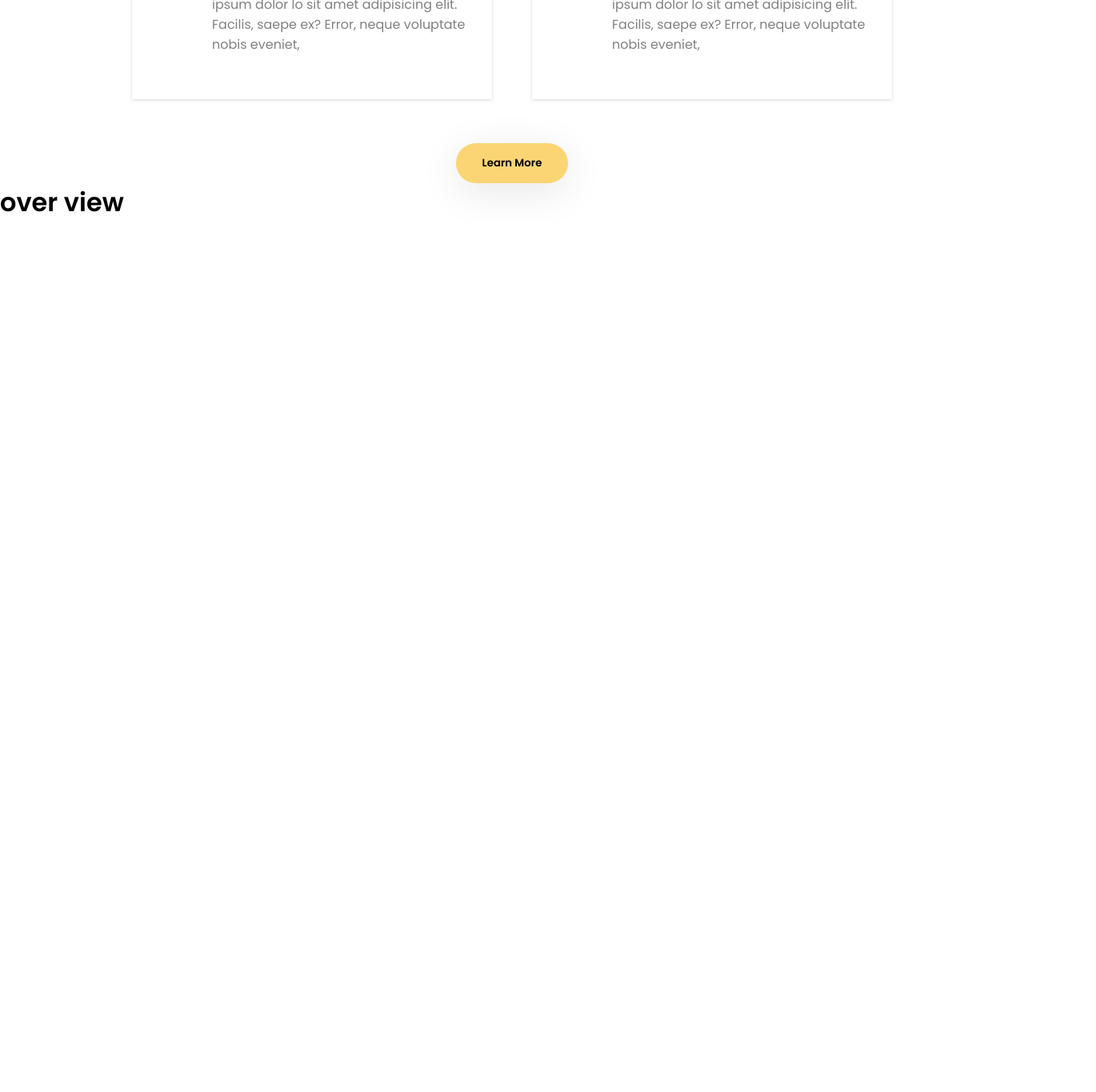
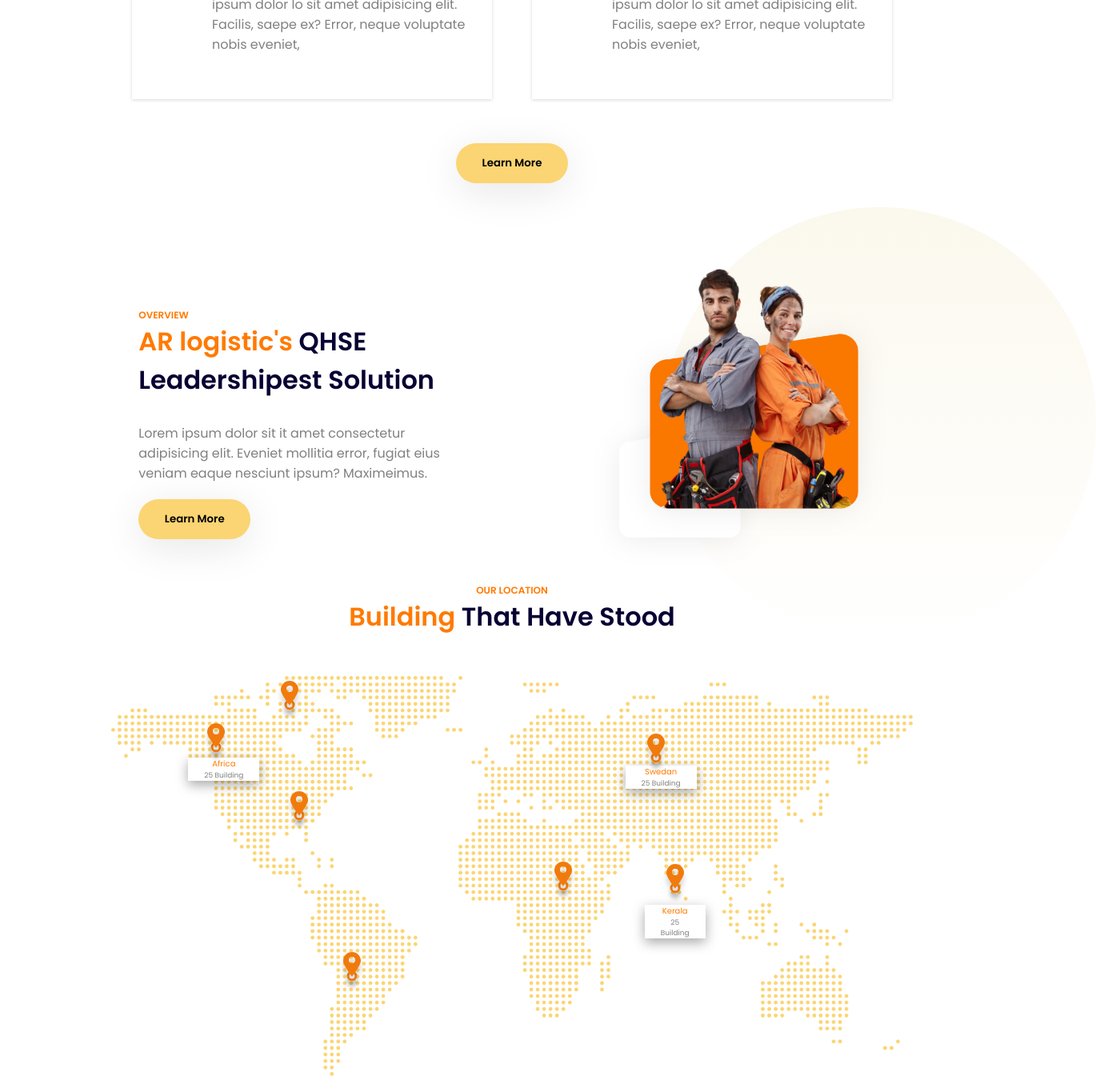
Before and after one commit to prathyu116/logestic, a React (Create React App) app: page / in a window 1280 px wide. Shown: the part 1637-3002 px from the top of the page at 80% size, 1370 px wide, since content can reach past the window. Before the commit the page ends 1914 px from the top, so only its background shows below. Built offline with nearby package versions, Linux system fonts and the light colour scheme.

Commit message:
location complted

```diff
--- a/src/App.css
+++ b/src/App.css
@@ -7,6 +7,7 @@ body{
   background-image: url('./Assets/background\ -\ spotlight.svg');
   background-repeat: no-repeat;
   font-family: Poppins;
+  overflow-x: hidden;
 
 
 }
--- a/src/App.js
+++ b/src/App.js
@@ -1,6 +1,7 @@
 import './App.css';
 import Header from './Components/Header/Header';
 import { LandingSection } from './Components/LandingSection/LandingSection';
+import Location from './Components/Location/Location';
 import OverView from './Components/OverView/OverView';
 import ServiceComponent from './Components/ServiceComponent/ServiceComponent';
 
@@ -12,6 +13,7 @@ function App() {
         <LandingSection/>
         <ServiceComponent />
         <OverView />
+        <Location />
       </div>
     </>
   );
--- a/src/Components/LandingSection/LandingSection.jsx
+++ b/src/Components/LandingSection/LandingSection.jsx
@@ -3,7 +3,7 @@ import "./LandingSection.css";
 import spot from './../../Assets/spot - vector.svg';
 import spotman from './../../Assets/spotlight - image - 01.png';
 import moreusimg from './../../Assets/more - us - image.png';
-import bgyellow from './../../Assets/background - thoran.svg';
+import bground from './../../Assets/background - thoran.svg';
 import CommonHeadingSubHeading from '../CommonHeadingSubHeading/CommonHeadingSubHeading';
 export const LandingSection = () => {
 
@@ -33,7 +33,7 @@ export const LandingSection = () => {
                     <div className="landing-row2-img-container">
 
                         <div className="landing-vector">
-                            <img src={bgyellow} alt="vectorimg" className="vector-img" />
+                            <img src={bground} alt="vectorimg" className="vector-img" />
                         </div>
                         <div className="landing-moreus-img">
                             <img src={moreusimg} alt="Image" className="moreus-img" />
@@ -49,7 +49,7 @@ export const LandingSection = () => {
                             text1="ABOUT US" textoange="Know" text2="More Us"
                             text3={["Lorem ipsum dolor,", <span style={{ color: "#FF7A00" }}>AR World</span>, " it amet consectetur adipisicing elit. Eveniet mollitia error, fugiat eius veniam eaque nesciunt ipsum? Maximeimus."]}
                         />
-
+                            <button>Learn More</button>
                     </div>
 
                 </div>
--- /dev/null
+++ b/src/Components/Location/Location.css
@@ -0,0 +1,106 @@
+.location-container{
+    display: flex;
+    flex-direction: column;
+    align-items: center;
+    justify-content: center;
+    /* padding: 40px; */
+    /* text-align: center; */
+}
+.location-heading{
+    display: flex;
+    align-items: center;
+    justify-content: center;
+    text-align: center;
+}
+.location-img-container{
+    padding: 20px 40px;
+    position: relative;
+
+}
+.location-img{
+    height: 500px;
+    width: 100%;
+
+}
+.location-img img{
+    height: 100%;
+    width: 100%;
+
+}
+.location-icon1{
+    position: absolute;
+    top: 25px;
+    left: 243px;
+}
+.location-icon2{
+    position: absolute;
+    top: 78px;
+    left: 151px;
+}
+.location-icon3{
+    position: absolute;
+    top: 163px;
+    left: 255px;
+}
+.location-icon4{
+    position: absolute;
+    top: 91px;
+    right: 328px;
+}
+.location-icon5{
+    position: absolute;
+    bottom: 117px;
+    left: 321px;
+}
+.location-icon6{
+    position: absolute;
+    right: 457px;
+    top: 251px;
+
+}
+.location-icon7{
+    position: absolute;
+    width: 50px;
+    top: 254px;
+    right: 312px;
+    display: flex;
+    flex-direction: column;
+    align-items: center;
+    justify-content: center;
+}
+.location-icon-heading1{
+  padding: 0 20px;
+    display: flex;
+    flex-direction: column;
+    align-items:center;
+    text-align: center;
+    justify-content: center;
+    background-color:white;
+    box-shadow: rgba(0, 0, 0, 0.35) 0px 5px 15px;
+    margin: -15px;
+}
+.location-icon-heading2{
+  padding: 0 20px;
+    display: flex;
+    flex-direction: column;
+    align-items:center;
+    text-align: center;
+    justify-content: center;
+    background-color:white;
+    box-shadow: rgba(0, 0, 0, 0.35) 0px 5px 15px;
+    margin: -18px;
+}
+.location-icon-heading3{
+  padding: 0 20px;
+    display: flex;
+    flex-direction: column;
+    align-items:center;
+    text-align: center;
+    justify-content: center;
+    box-shadow: rgba(0, 0, 0, 0.35) 0px 5px 15px;
+}
+.location-icon1 img{
+
+
+
+}
--- /dev/null
+++ b/src/Components/Location/Location.jsx
@@ -0,0 +1,71 @@
+import React from 'react';
+import CommonHeadingSubHeading from '../CommonHeadingSubHeading/CommonHeadingSubHeading';
+
+import map from './../../Assets/map - image.png'
+import locationimg from './../../Assets/location - icon.svg'
+import './Location.css'
+const Location = () => {
+    return (
+        <>
+            <div className="location-container">
+                <div className="location-heading">
+                    <CommonHeadingSubHeading
+                        text1="OUR LOCATION" textoange="Building" text2="That Have Stood"
+                        text3=""
+                    />
+
+                </div>
+                <div className="location-img-container">
+                    <div className="location-img">
+                        <img src={map} alt="image" />
+                    </div>
+                    <div className="location-icon1">
+                        <img src={locationimg} alt="locationIMG" />
+
+                    </div>
+                    <div className="location-icon2">
+                        <img src={locationimg} alt="locationIMG" />
+                        <div className="location-icon-heading1">
+                            <p style={{ fontSize: 10, color: "#FF7A00", fontWeight: 500 }}>Africa</p>
+                            <p style={{ fontSize: 9, color: "gray" }}>25 Building</p>
+                        </div>
+
+                    </div>
+                    <div className="location-icon3">
+                        <img src={locationimg} alt="locationIMG" />
+
+                    </div>
+                    <div className="location-icon4">
+                        <img src={locationimg} alt="locationIMG" />
+                        <div className="location-icon-heading2">
+                            <p style={{ fontSize: 10, color: "#FF7A00", fontWeight: 500 }}>Swedan</p>
+                            <p style={{ fontSize: 9, color: "gray" }}>25 Building</p>
+                        </div>
+
+                    </div>
+                    <div className="location-icon5">
+                        <img src={locationimg} alt="locationIMG" />
+
+                    </div>
+                    <div className="location-icon6">
+                        <img src={locationimg} alt="locationIMG" />
+
+                    </div>
+                    <div className="location-icon7">
+                        <img src={locationimg} alt="locationIMG" />
+                        <div className="location-icon-heading3">
+                            <p style={{ fontSize: 10, color: "#FF7A00", fontWeight: 500 }}>Kerala</p>
+                            <p style={{ fontSize: 9, color: "gray" }}>25 Building</p>
+                        </div>
+
+                    </div>
+                </div>
+
+
+            </div>
+
+        </>
+    )
+}
+
+export default Location
--- a/src/Components/OverView/OverView.css
+++ b/src/Components/OverView/OverView.css
@@ -0,0 +1,40 @@
+.overview-container{
+    display: flex;
+    flex-direction: row;
+    align-items: center;
+    justify-content: space-around;
+    margin-top: 100px;
+    width: 100%;
+    padding: 0 90px;
+}
+.overview-left{
+    display: flex;
+    flex-direction: column;
+    align-items: flex-start;
+    justify-content: center;
+    width: 40%;
+    padding: 20px;
+
+}
+.overview-right{
+    position: relative;
+
+}
+.overview-bg-img-container{
+    position: absolute;
+    right: 0px;
+
+    height: 540px;
+
+   width: 450px;
+    z-index: -10;
+}
+.overview-bg-img-container img{
+    height: 100%;
+}
+.overview-leadership-img{
+    height: 400px;
+}
+.overview-leadership-img img{
+    height: 100%;
+}
--- a/src/Components/OverView/OverView.jsx
+++ b/src/Components/OverView/OverView.jsx
@@ -1,12 +1,38 @@
 import React from 'react';
-import './OverView.css'
+import CommonHeadingSubHeading from '../CommonHeadingSubHeading/CommonHeadingSubHeading';
+import bground from './../../Assets/background - thoran.svg';
+import leadershipest from './../../Assets/leadershipest - image.png';
+import './OverView.css';
+
 
 const OverView = () => {
     return (
         <>
-        <div>
-            <h1>over view</h1>
-        </div>
+
+            <div className="overview-container">
+                <div className="overview-left">
+                    <CommonHeadingSubHeading
+                        text1="OVERVIEW" textoange="AR logistic's" text2="QHSE Leadershipest Solution"
+                        text3=" Lorem ipsum dolor sit it amet consectetur adipisicing elit. Eveniet mollitia error, fugiat eius veniam eaque nesciunt ipsum? Maximeimus."
+                    />
+                    <button>Learn More</button>
+                </div>
+                <div className="overview-right">
+
+
+                    <div className="overview-leadership-img">
+                        <img src={leadershipest} alt="image" />
+                    </div>
+
+                </div>
+
+                <div className="overview-bg-img-container">
+                    <img src={bground} alt="image" />
+
+                </div>
+            </div>
+
+
 
         </>
     )
```
